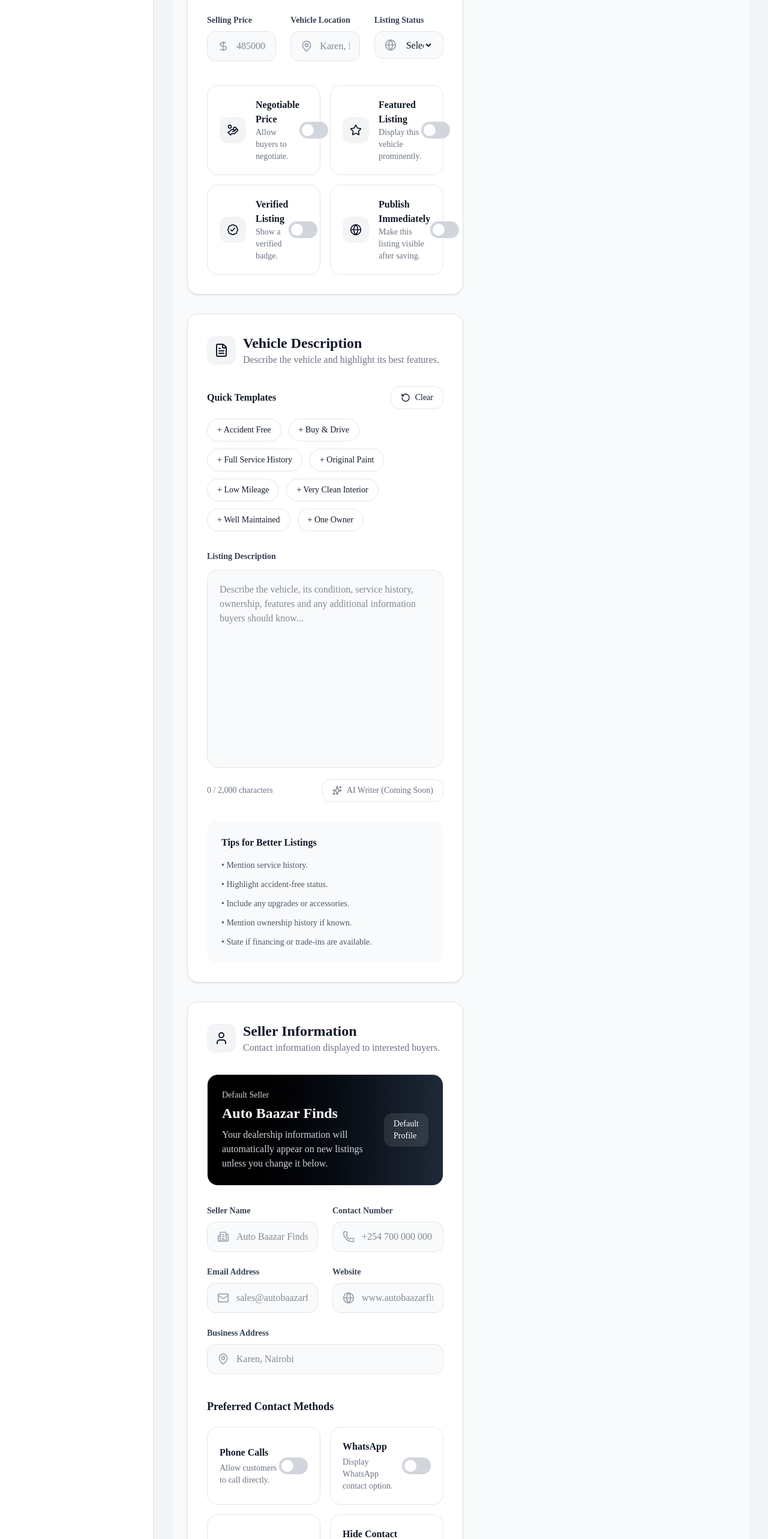
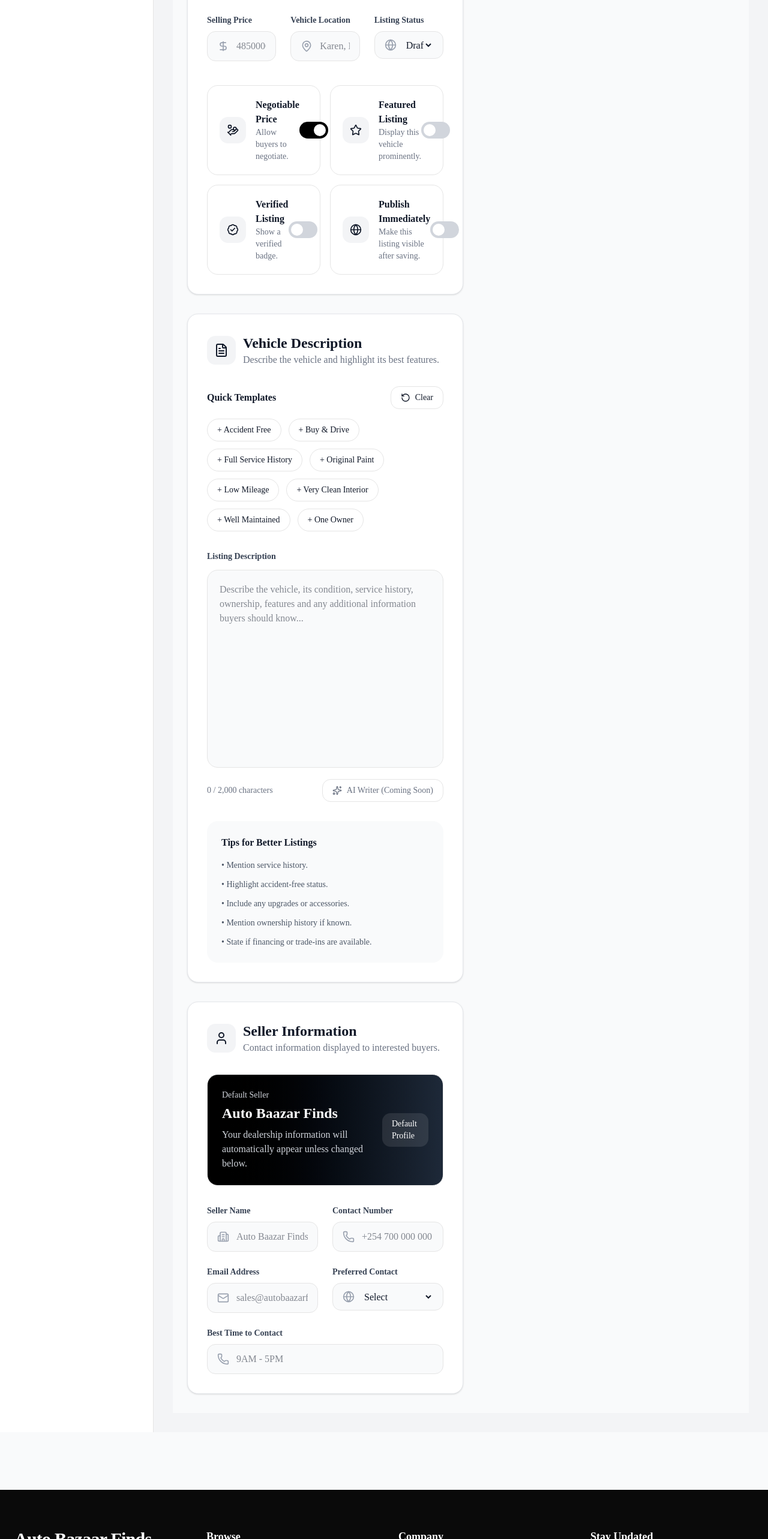
Before and after one commit to JeffarKE/autobazaar-finds, a Next.js app: page /admin/listing in a window 1280 px wide. Shown: the part 2234-4800 px from the top of the page at 60% size. Built offline with nearby package versions, Linux system fonts and the light colour scheme.

Commit message:
Connect admin listing form to shared vehicle state

```diff
--- a/app/admin/listing/components/Pricing.tsx
+++ b/app/admin/listing/components/Pricing.tsx
@@ -1,5 +1,6 @@
 "use client";
 
+import { Dispatch, SetStateAction } from "react";
 import {
   DollarSign,
   MapPin,
@@ -9,7 +10,17 @@ import {
   Globe,
 } from "lucide-react";
 
-export default function Pricing() {
+import { Vehicle } from "@/lib/vehicle";
+
+type Props = {
+  vehicle: Vehicle;
+  setVehicle: Dispatch<SetStateAction<Vehicle>>;
+};
+
+export default function Pricing({
+  vehicle,
+  setVehicle,
+}: Props) {
   return (
     <section className="rounded-2xl border border-gray-200 bg-white p-8 shadow-sm">
       {/* Header */}
@@ -30,22 +41,32 @@ export default function Pricing() {
       </div>
 
       <div className="mt-8 grid gap-6 md:grid-cols-2 xl:grid-cols-3">
-
-        {/* Selling Price */}
         <InputField
           label="Selling Price"
           placeholder="4850000"
           icon={<DollarSign className="h-5 w-5" />}
+          value={vehicle.price}
+          onChange={(value) =>
+            setVehicle((prev) => ({
+              ...prev,
+              price: value,
+            }))
+          }
         />
 
-        {/* Location */}
         <InputField
           label="Vehicle Location"
           placeholder="Karen, Nairobi"
           icon={<MapPin className="h-5 w-5" />}
+          value={vehicle.location}
+          onChange={(value) =>
+            setVehicle((prev) => ({
+              ...prev,
+              location: value,
+            }))
+          }
         />
 
-        {/* Status */}
         <SelectField
           label="Listing Status"
           icon={<Globe className="h-5 w-5" />}
@@ -56,34 +77,67 @@ export default function Pricing() {
             "Sold",
             "Archived",
           ]}
+          value={vehicle.status}
+          onChange={(value) =>
+            setVehicle((prev) => ({
+              ...prev,
+              status: value as Vehicle["status"],
+            }))
+          }
         />
       </div>
 
-      {/* Listing Options */}
       <div className="mt-10 grid gap-4 md:grid-cols-2">
-
         <ToggleCard
           icon={<HandCoins className="h-5 w-5" />}
           title="Negotiable Price"
           description="Allow buyers to negotiate."
+          checked={vehicle.negotiable}
+          onChange={(checked) =>
+            setVehicle((prev) => ({
+              ...prev,
+              negotiable: checked,
+            }))
+          }
         />
 
         <ToggleCard
           icon={<Star className="h-5 w-5" />}
           title="Featured Listing"
           description="Display this vehicle prominently."
+          checked={vehicle.featured}
+          onChange={(checked) =>
+            setVehicle((prev) => ({
+              ...prev,
+              featured: checked,
+            }))
+          }
         />
 
         <ToggleCard
           icon={<BadgeCheck className="h-5 w-5" />}
           title="Verified Listing"
           description="Show a verified badge."
+          checked={vehicle.verified}
+          onChange={(checked) =>
+            setVehicle((prev) => ({
+              ...prev,
+              verified: checked,
+            }))
+          }
         />
 
         <ToggleCard
           icon={<Globe className="h-5 w-5" />}
           title="Publish Immediately"
           description="Make this listing visible after saving."
+          checked={vehicle.publishImmediately}
+          onChange={(checked) =>
+            setVehicle((prev) => ({
+              ...prev,
+              publishImmediately: checked,
+            }))
+          }
         />
       </div>
     </section>
@@ -96,12 +150,16 @@ type InputFieldProps = {
   label: string;
   placeholder: string;
   icon: React.ReactNode;
+  value: string;
+  onChange: (value: string) => void;
 };
 
 function InputField({
   label,
   placeholder,
   icon,
+  value,
+  onChange,
 }: InputFieldProps) {
   return (
     <div>
@@ -113,6 +171,8 @@ function InputField({
         <div className="text-gray-400">{icon}</div>
 
         <input
+          value={value}
+          onChange={(e) => onChange(e.target.value)}
           className="w-full bg-transparent outline-none"
           placeholder={placeholder}
         />
@@ -126,13 +186,17 @@ function InputField({
 type SelectFieldProps = {
   label: string;
   icon: React.ReactNode;
-  options: string[];
+  options: readonly string[];
+  value: string;
+  onChange: (value: string) => void;
 };
 
 function SelectField({
   label,
   icon,
   options,
+  value,
+  onChange,
 }: SelectFieldProps) {
   return (
     <div>
@@ -143,9 +207,11 @@ function SelectField({
       <div className="flex items-center gap-3 rounded-xl border bg-gray-50 px-4 py-3 transition focus-within:border-black focus-within:bg-white">
         <div className="text-gray-400">{icon}</div>
 
-        <select className="w-full bg-transparent outline-none">
-          <option>Select {label}</option>
-
+        <select
+          className="w-full bg-transparent outline-none"
+          value={value}
+          onChange={(e) => onChange(e.target.value)}
+        >
           {options.map((option) => (
             <option
               key={option}
@@ -166,12 +232,16 @@ type ToggleCardProps = {
   icon: React.ReactNode;
   title: string;
   description: string;
+  checked: boolean;
+  onChange: (checked: boolean) => void;
 };
 
 function ToggleCard({
   icon,
   title,
   description,
+  checked,
+  onChange,
 }: ToggleCardProps) {
   return (
     <div className="flex items-center justify-between rounded-2xl border p-5 transition hover:border-black">
@@ -181,9 +251,7 @@ function ToggleCard({
         </div>
 
         <div>
-          <h3 className="font-semibold">
-            {title}
-          </h3>
+          <h3 className="font-semibold">{title}</h3>
 
           <p className="text-sm text-gray-500">
             {description}
@@ -194,6 +262,8 @@ function ToggleCard({
       <label className="relative inline-flex cursor-pointer items-center">
         <input
           type="checkbox"
+          checked={checked}
+          onChange={(e) => onChange(e.target.checked)}
           className="peer sr-only"
         />
 
--- a/app/admin/listing/components/SellerInformation.tsx
+++ b/app/admin/listing/components/SellerInformation.tsx
@@ -1,15 +1,25 @@
 "use client";
 
+import { Dispatch, SetStateAction } from "react";
 import {
   User,
   Phone,
   Mail,
-  MapPin,
+  Globe,
   Building2,
-  Globe,
 } from "lucide-react";
 
-export default function SellerInformation() {
+import { Vehicle } from "@/lib/vehicle";
+
+type Props = {
+  vehicle: Vehicle;
+  setVehicle: Dispatch<SetStateAction<Vehicle>>;
+};
+
+export default function SellerInformation({
+  vehicle,
+  setVehicle,
+}: Props) {
   return (
     <section className="rounded-2xl border border-gray-200 bg-white p-8 shadow-sm">
       {/* Header */}
@@ -42,8 +52,8 @@ export default function SellerInformation() {
             </h3>
 
             <p className="mt-2 text-gray-300">
-              Your dealership information will automatically appear on new
-              listings unless you change it below.
+              Your dealership information will automatically appear unless
+              changed below.
             </p>
           </div>
 
@@ -55,87 +65,95 @@ export default function SellerInformation() {
 
       {/* Form */}
       <div className="mt-8 grid gap-6 md:grid-cols-2">
-
         <InputField
           label="Seller Name"
           placeholder="Auto Baazar Finds"
           icon={<Building2 className="h-5 w-5" />}
+          value={vehicle.sellerName}
+          onChange={(value) =>
+            setVehicle((prev) => ({
+              ...prev,
+              sellerName: value,
+            }))
+          }
         />
 
         <InputField
           label="Contact Number"
           placeholder="+254 700 000 000"
           icon={<Phone className="h-5 w-5" />}
+          value={vehicle.phone}
+          onChange={(value) =>
+            setVehicle((prev) => ({
+              ...prev,
+              phone: value,
+            }))
+          }
         />
 
         <InputField
           label="Email Address"
           placeholder="sales@autobaazarfinds.co.ke"
           icon={<Mail className="h-5 w-5" />}
+          value={vehicle.email}
+          onChange={(value) =>
+            setVehicle((prev) => ({
+              ...prev,
+              email: value,
+            }))
+          }
         />
 
-        <InputField
-          label="Website"
-          placeholder="www.autobaazarfinds.co.ke"
+        <SelectField
+          label="Preferred Contact"
           icon={<Globe className="h-5 w-5" />}
+          value={vehicle.preferredContact}
+          options={[
+            "Phone",
+            "WhatsApp",
+            "Email",
+          ]}
+          onChange={(value) =>
+            setVehicle((prev) => ({
+              ...prev,
+              preferredContact: value,
+            }))
+          }
         />
 
         <div className="md:col-span-2">
           <InputField
-            label="Business Address"
-            placeholder="Karen, Nairobi"
-            icon={<MapPin className="h-5 w-5" />}
+            label="Best Time to Contact"
+            placeholder="9AM - 5PM"
+            icon={<Phone className="h-5 w-5" />}
+            value={vehicle.bestTime}
+            onChange={(value) =>
+              setVehicle((prev) => ({
+                ...prev,
+                bestTime: value,
+              }))
+            }
           />
-        </div>
-
-      </div>
-
-      {/* Contact Preferences */}
-      <div className="mt-10">
-        <h3 className="mb-5 text-lg font-semibold">
-          Preferred Contact Methods
-        </h3>
-
-        <div className="grid gap-4 md:grid-cols-2">
-
-          <ToggleCard
-            title="Phone Calls"
-            description="Allow customers to call directly."
-          />
-
-          <ToggleCard
-            title="WhatsApp"
-            description="Display WhatsApp contact option."
-          />
-
-          <ToggleCard
-            title="Email"
-            description="Allow enquiries via email."
-          />
-
-          <ToggleCard
-            title="Hide Contact Until Enquiry"
-            description="Only reveal details after buyer interaction."
-          />
-
         </div>
       </div>
     </section>
   );
 }
 
-/* ---------------- Input ---------------- */
-
 type InputFieldProps = {
   label: string;
   placeholder: string;
   icon: React.ReactNode;
+  value: string;
+  onChange: (value: string) => void;
 };
 
 function InputField({
   label,
   placeholder,
   icon,
+  value,
+  onChange,
 }: InputFieldProps) {
   return (
     <div>
@@ -144,11 +162,11 @@ function InputField({
       </label>
 
       <div className="flex items-center gap-3 rounded-xl border bg-gray-50 px-4 py-3 transition focus-within:border-black focus-within:bg-white">
-        <div className="text-gray-400">
-          {icon}
-        </div>
+        <div className="text-gray-400">{icon}</div>
 
         <input
+          value={value}
+          onChange={(e) => onChange(e.target.value)}
           placeholder={placeholder}
           className="w-full bg-transparent outline-none"
         />
@@ -157,39 +175,47 @@ function InputField({
   );
 }
 
-/* ---------------- Toggle ---------------- */
-
-type ToggleCardProps = {
-  title: string;
-  description: string;
+type SelectFieldProps = {
+  label: string;
+  icon: React.ReactNode;
+  value: string;
+  options: string[];
+  onChange: (value: string) => void;
 };
 
-function ToggleCard({
-  title,
-  description,
-}: ToggleCardProps) {
+function SelectField({
+  label,
+  icon,
+  value,
+  options,
+  onChange,
+}: SelectFieldProps) {
   return (
-    <div className="flex items-center justify-between rounded-2xl border p-5 transition hover:border-black">
-      <div>
-        <h4 className="font-semibold text-gray-900">
-          {title}
-        </h4>
+    <div>
+      <label className="mb-2 block text-sm font-semibold text-gray-700">
+        {label}
+      </label>
 
-        <p className="mt-1 text-sm text-gray-500">
-          {description}
-        </p>
+      <div className="flex items-center gap-3 rounded-xl border bg-gray-50 px-4 py-3 transition focus-within:border-black focus-within:bg-white">
+        <div className="text-gray-400">{icon}</div>
+
+        <select
+          value={value}
+          onChange={(e) => onChange(e.target.value)}
+          className="w-full bg-transparent outline-none"
+        >
+          <option value="">Select</option>
+
+          {options.map((option) => (
+            <option
+              key={option}
+              value={option}
+            >
+              {option}
+            </option>
+          ))}
+        </select>
       </div>
-
-      <label className="relative inline-flex cursor-pointer items-center">
-        <input
-          type="checkbox"
-          className="peer sr-only"
-        />
-
-        <div className="h-7 w-12 rounded-full bg-gray-300 transition peer-checked:bg-black"></div>
-
-        <div className="absolute left-1 h-5 w-5 rounded-full bg-white transition peer-checked:translate-x-5"></div>
-      </label>
     </div>
   );
 }
--- a/app/admin/listing/page.tsx
+++ b/app/admin/listing/page.tsx
@@ -18,6 +18,7 @@ export default function ListingPage() {
 
   return (
     <main className="min-h-screen bg-gray-50">
+      {/* Header */}
       <section className="border-b bg-white">
         <div className="mx-auto max-w-7xl px-6 py-8">
           <h1 className="text-4xl font-bold tracking-tight text-gray-900">
@@ -31,8 +32,10 @@ export default function ListingPage() {
         </div>
       </section>
 
+      {/* Content */}
       <section className="mx-auto max-w-7xl px-6 py-8">
         <div className="grid gap-8 xl:grid-cols-[minmax(0,1fr)_420px]">
+          {/* Left Column */}
           <form className="space-y-8">
             <UploadPhotos />
 
@@ -46,13 +49,23 @@ export default function ListingPage() {
               setVehicle={setVehicle}
             />
 
-            <Pricing />
+            <Pricing
+              vehicle={vehicle}
+              setVehicle={setVehicle}
+            />
 
-            <Description />
+            <Description
+              vehicle={vehicle}
+              setVehicle={setVehicle}
+            />
 
-            <SellerInformation />
+            <SellerInformation
+              vehicle={vehicle}
+              setVehicle={setVehicle}
+            />
           </form>
 
+          {/* Right Sidebar */}
           <aside className="space-y-6">
             <LivePreview />
 
```
Also changed, not shown: app/admin/listing/components/Description.tsx (+47 -4 lines).
